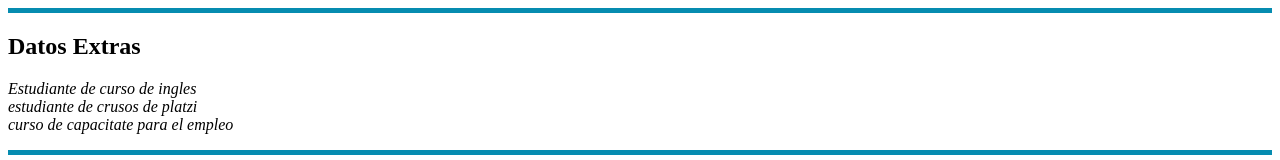
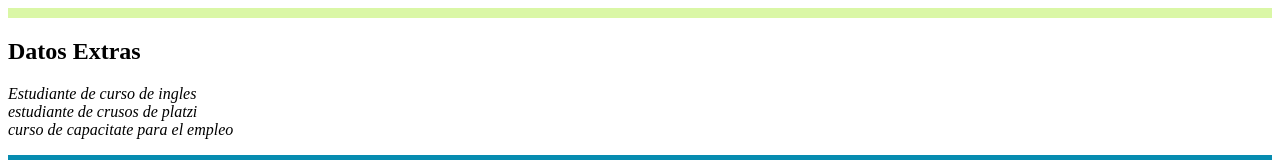
Before and after one commit to KARV132/Link-externos, a plain HTML site: page datos extras.html in a window 1280 px wide. Shown: the top 160 px of the page. Drawn offline with Linux system fonts and the light colour scheme.

Commit message:
Update datos extras.html

```diff
--- a/datos extras.html
+++ b/datos extras.html
@@ -3,7 +3,7 @@
 <title>datos extras</title>
 </head>
 <body>
-    <hr size="5" noshade color="#068cb0">
+    <hr size="10" noshade color="#DAF7A6">
     <section id="otros">
         <h2>Datos Extras</h2>
         <p><em>Estudiante de curso de ingles<br>
```
